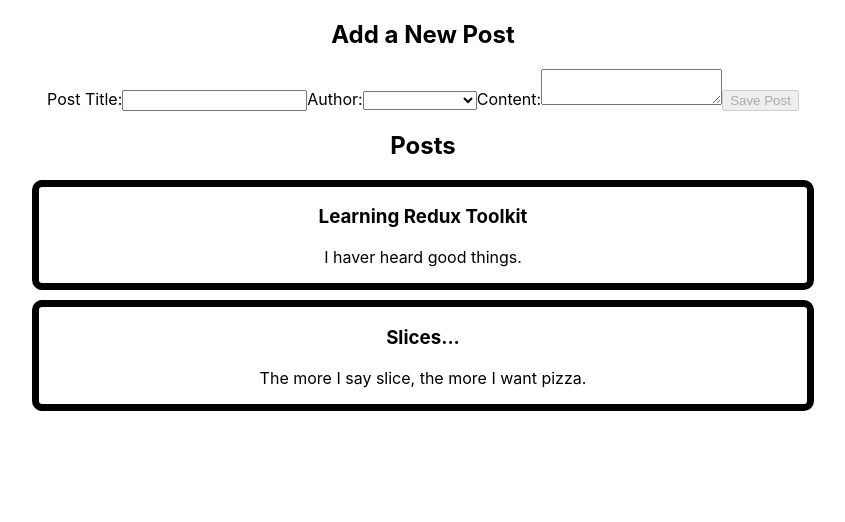
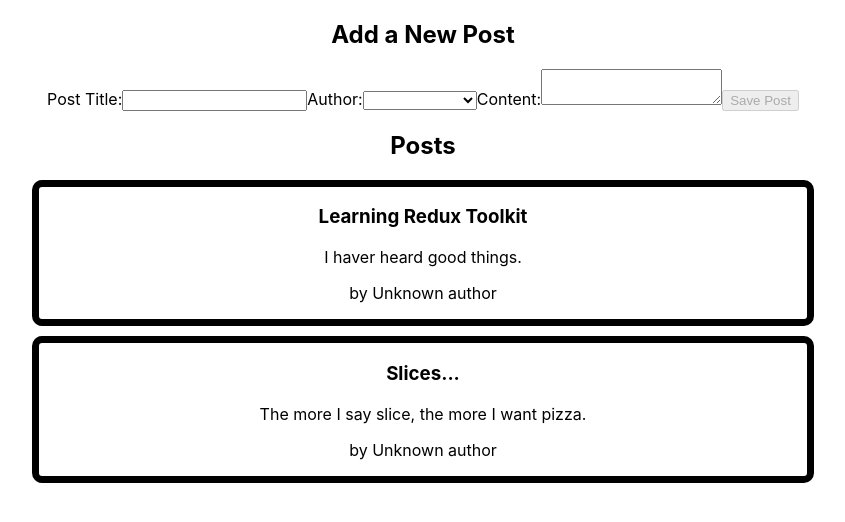
Before and after one commit to jordanbmnt/React-Redux-Toolkit-Tutorial, a React (Create React App) app: page / in a window 1280 px wide. Shown: the top 522 px of the page, without its empty margins (217-1062 px from the left). Built offline with nearby package versions, Linux system fonts and the light colour scheme.

Commit message:
added PostAuthor

```diff
--- /dev/null
+++ b/src/app/features/post/PostAuthor.js
@@ -0,0 +1,11 @@
+import { useSelector } from "react-redux";
+import { selectAllUsers } from "../users/usersSlice";
+
+const PostAuthor = ({ userId }) => {
+  const users = useSelector(selectAllUsers);
+  const author = users.find((user) => user.id === userId);
+
+  return <span>by {author ? author.name : "Unknown author"}</span>;
+};
+
+export default PostAuthor;
--- a/src/app/features/post/PostList.jsx
+++ b/src/app/features/post/PostList.jsx
@@ -1,6 +1,7 @@
 import { useSelector } from "react-redux";
 import { selectAllPosts } from "./postSlice";
 import "./postList.css";
+import PostAuthor from "./PostAuthor";
 
 const PostsList = () => {
   const posts = useSelector(selectAllPosts);
@@ -9,6 +10,9 @@
     <article className='post' key={post.id}>
       <h3>{post.title}</h3>
       <p>{post.content.substring(0, 100)}</p>
+      <p>
+        <PostAuthor userId={post.userId} />
+      </p>
     </article>
   ));
 
```
